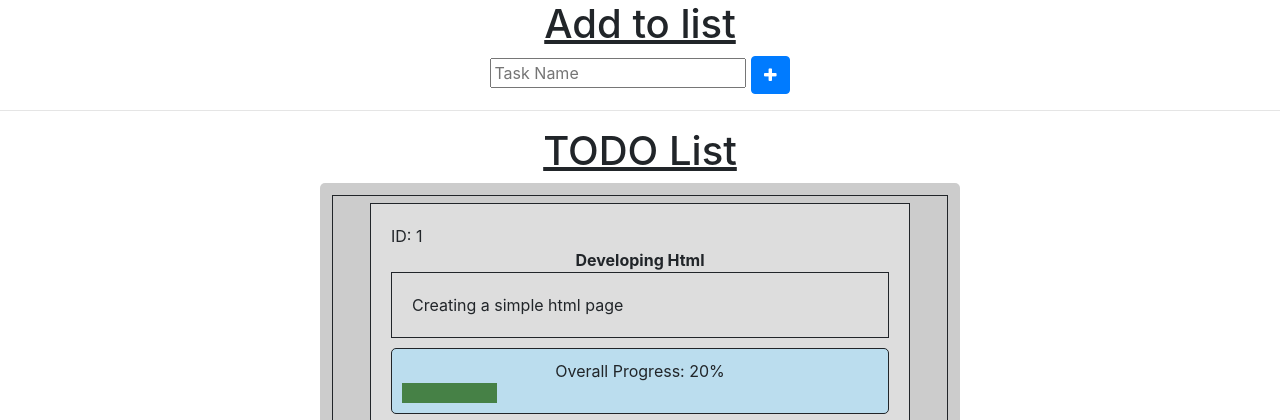
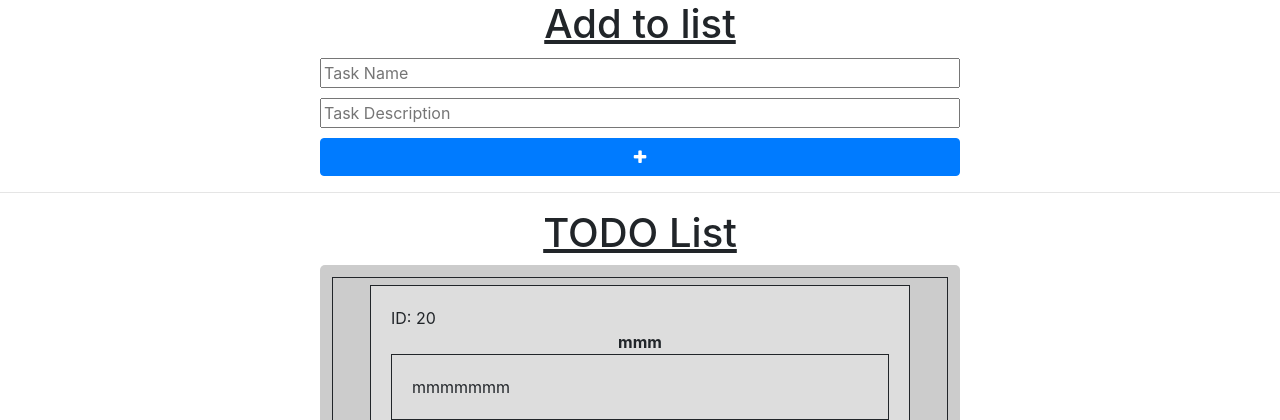
Before and after one commit to muhammad-medhat/TODO-flask, a Flask app: page / in a window 1280 px wide. Shown: the top 420 px of the page. Run offline with Flask 2, Linux system fonts and the light colour scheme; data comes from the database, SQL or seed files in the repository; both versions use the stored data as it was after the commit; some libraries are stand-ins or nearby versions.

Commit message:
function add task

```diff
--- a/database_sqlite.py
+++ b/database_sqlite.py
@@ -6,7 +6,7 @@ def init():
     db = sqlite3.connect('app.db')
     cr = db.cursor()
     cr.execute("create table if not exists todo(id integer primary key, name text, content text, prog integer)")
-    return cr
+    return db
 
 
 
@@ -18,6 +18,18 @@ def init():
 # db.close()
 
 def get_all():
-    cr = init()
-    cr.execute('select * from todo')
-    return cr.fetchall()
+    db = init()
+    cr=db.cursor()
+    cr.execute('select * from todo order by id desc')
+    ret = cr.fetchall()
+    db.close()
+    return ret
+
+
+def add_task(name, content):
+    db = init()
+    cr=db.cursor()
+    cr.execute(f"insert into todo(name, content, prog) values ('{name}', '{content}', 0)")
+    db.commit()
+    db.close()
+    return''
--- a/main.py
+++ b/main.py
@@ -1,7 +1,7 @@
 # from SQLAlchemy.sql.schema import PrimaryKeyConstraint
 #####
 from flask import Flask, render_template, url_for, session, jsonify
-from flask_sqlalchemy import SQLAlchemy
+# from flask_sqlalchemy import SQLAlchemy
 from datetime import datetime
 # from sqlalchemy import create_engine
 from sqlalchemy.orm import sessionmaker
@@ -28,5 +28,15 @@ database_sqlite
 def index():
     todo_list = database_sqlite.get_all()
     return render_template('index.html', data = todo_list)
+
+@app.route('/add_task/<string:name>/<string:content>')
+def add_task(name, content):
+
+    database_sqlite.add_task(name, content)
+    return ''
+
+
+
+
 if __name__ == '__main__':
     app.run(debug=True)
--- a/static/styles/style.css
+++ b/static/styles/style.css
@@ -1,5 +1,14 @@
 h1{
     text-decoration: underline;
+}
+.adding .center{
+    width: 50%;
+    margin: auto;
+}
+input, .btn{
+    display: block;
+    margin: 10px auto;
+    width: 100%;
 }
 .todo{
     border-radius: 5px;
--- a/templates/base.html
+++ b/templates/base.html
@@ -11,13 +11,14 @@
 </head>
 <body>
     <div class="content">
-        <div class="text-center">
+        <div class="text-center adding">
             <h1>Add to list</h1>
-            <div class="center">
+            <div style="width:50%" class="center">
                 <input type="text" placeholder="Task Name">
-                <button class="btn btn-primary">
+                <input type="text" placeholder="Task Description">
+                <a href="/add_task" class="btn btn-primary">
                     <i class="fa fa-plus" aria-hidden="true"></i>
-                </button>
+                </a>
             </div>
         </div>
         <hr>
```
Also changed, not shown: app.db, 1 other file.
